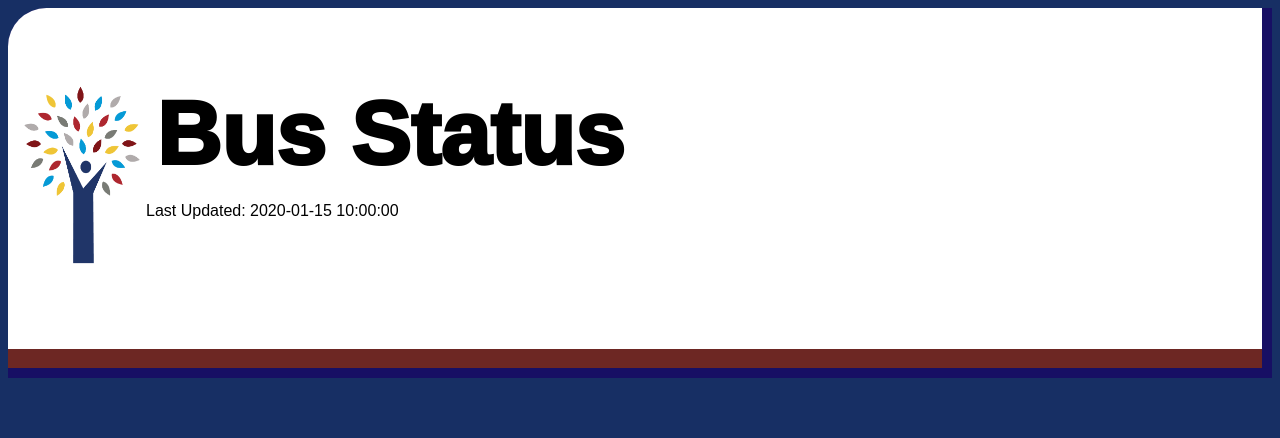
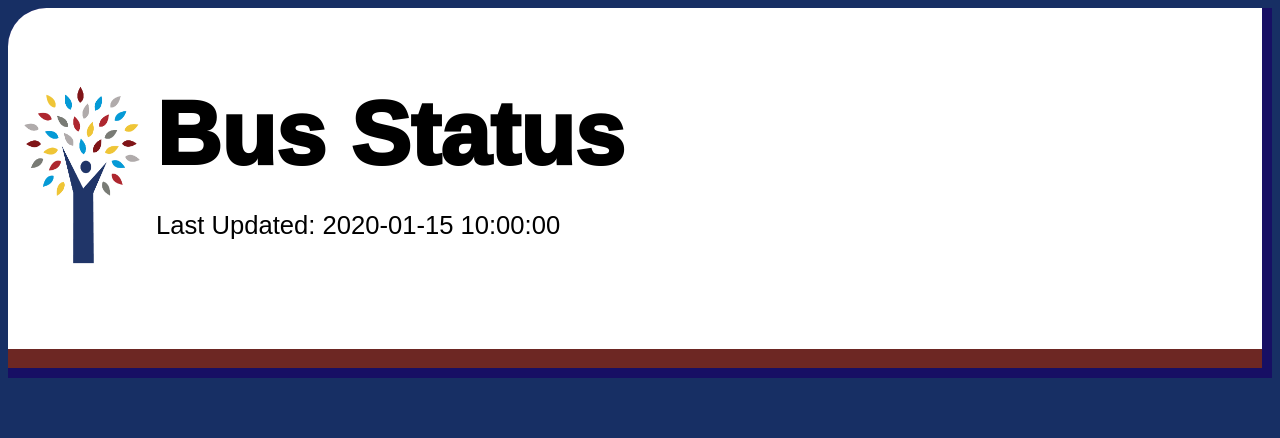
Before and after one commit to JR069105/Busstatus-2, a Python web app: template templates/base.html in a window 1280 px wide. Shown: the top 438 px of the page. Run offline with Jinja, Linux system fonts and the light colour scheme; the template is opened without the code that fills it: most values are stand-ins (such as "Sample title", 1, 10 or a date in 2020).

Commit message:
style to last update cs

```diff
--- a/static/style.css
+++ b/static/style.css
@@ -33,6 +33,10 @@ body {
 .SPStree:hover{
   transform: scale(0.875);
   opacity:.75
+}
+.lastupdate{
+font-size:2vw;
+margin-left:10px;
 }
 .redbar{
   width:100%+10px;
```
